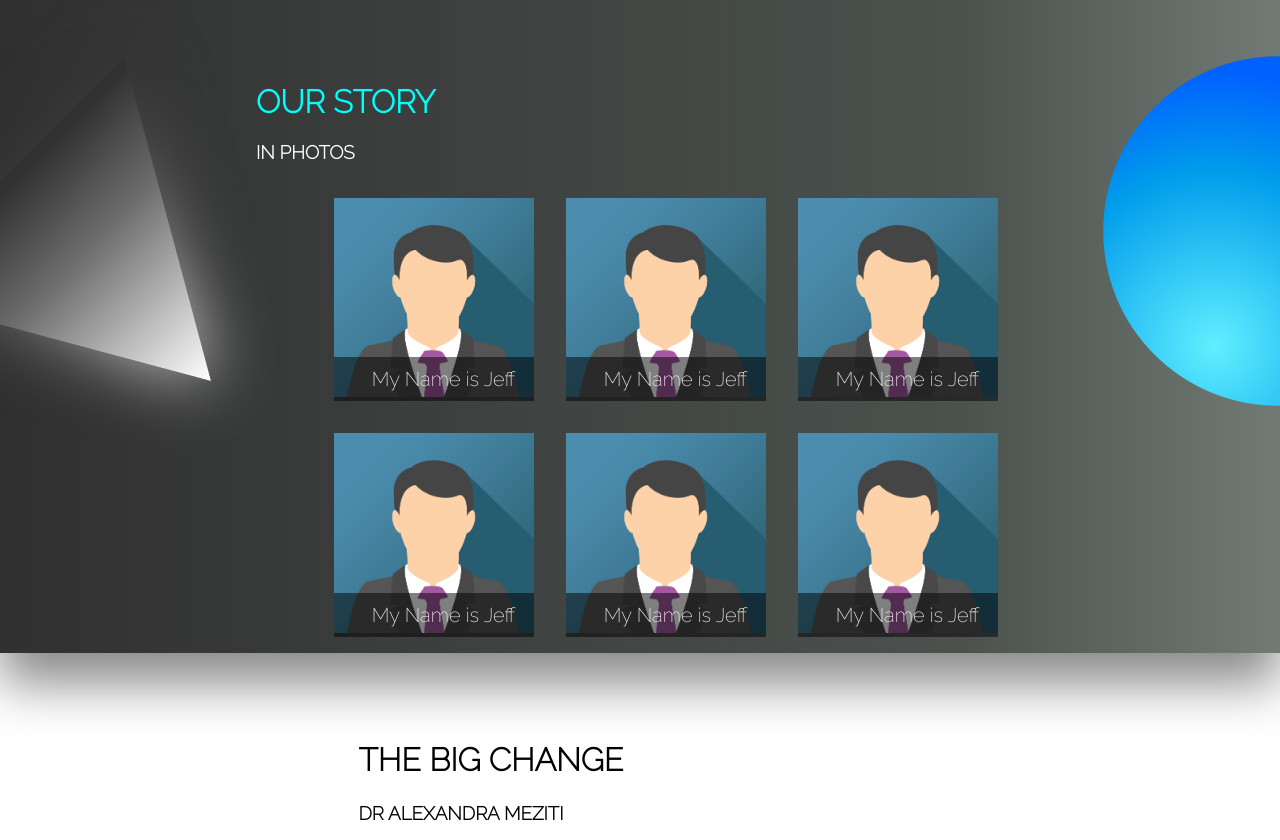
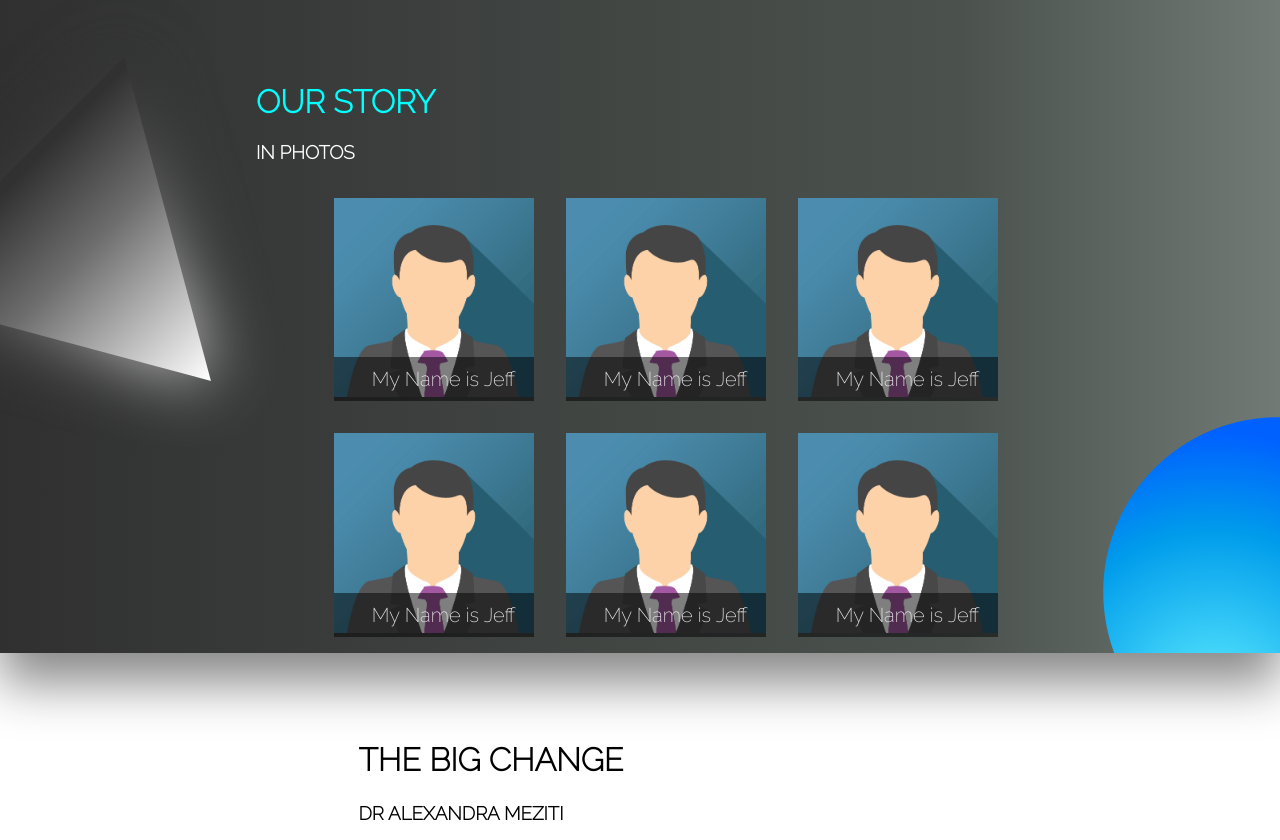
Before and after one commit to GeorgeMoucht/2021iGemThessalyWiki, a plain HTML site: page template-page.html in a window 1280 px wide. Shown: the part 1030-1870 px from the top of the page. Drawn offline with nearby package versions, Linux system fonts and the light colour scheme; grey boxes are pictures that could not be loaded.

Commit message:
Background-Circle5 Class Changed

```diff
--- a/assets/css/template-page.css
+++ b/assets/css/template-page.css
@@ -54,6 +54,9 @@ body{
     .background-circle3{
         top: 70% !important;
         right: 10% !important;
+    }
+    .background-circle5{
+        right: -14.5% !important;
     }
     .right-main-ourstory-photos{
         max-width: 80% !important;
@@ -195,7 +198,8 @@ body{
 .background-circle5{
     position: absolute;
     right: 0;
-    bottom: -80%;
+    bottom: -20%;
+    z-index: -1;
 }
 
 .background-circle6{
@@ -531,4 +535,5 @@ body{
 
   .mega-page-cnt-dim{
       overflow-x: hidden;
+      overflow-y: hidden;
   }
--- a/template-page.html
+++ b/template-page.html
@@ -399,7 +399,6 @@
                 <span class="background-circle2"><img src="assets/img/final_ball_white_cropped.png"></span>
                 <span class="background-circle3"><img src="assets/img/circle1239.png.png"></span>
                 <span class="background-circle4"><img src="assets/img/circle9990.png"></span>
-                <span class="background-circle5"><img src="assets/img/circle9990.png"></span>
                 <span class="background-triangle1 triangle-size"><img src="assets/img/final_triangle_white.png"></span>
                 <span class="background-triangle2 triangle-size"><img src="assets/img/final_triangle_white.png"></span>
                 <span class="background-triangle3"><img src="assets/img/final_triangle_white.png"></span>
@@ -470,7 +469,10 @@
                             <img src="assets/img/img_avatar.png">
                             <div class="overlay">My Name is Jeff</div>
                         </div>
+                        <span class="background-circle5"><img src="assets/img/circle9990.png"></span>
+
                     </div>
+
                 </div>
 
 
@@ -478,9 +480,9 @@
 
         </div>
 
+        <!-- SECOND MAIN PAGE  -->
         <div class="mega-page-cnt-dim2">
             <div class="side-bar-dim2"></div>
-
             <div class="main-content-ct-dim2">
                 <div class="main-content-dim2">
                     <p><strong><h1>THE BIG CHANGE</h1></strong></p>
```
